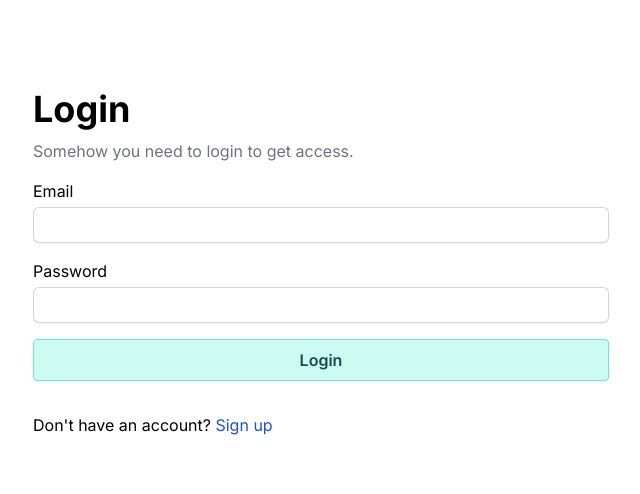
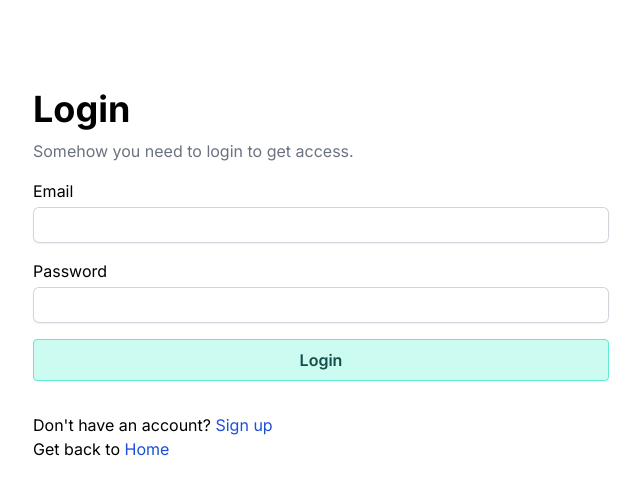
Before and after one commit to kalwabed/memoar, a Nuxt app: page /login in a window 1280 px wide. Shown: the top 494 px of the page, without its empty margins (319-959 px from the left). Built offline with nearby package versions, Linux system fonts and the light colour scheme; no server answers; a web font is replaced by a local one.

Commit message:
fix: color intercept in production

```diff
--- a/pages/login.vue
+++ b/pages/login.vue
@@ -43,6 +43,10 @@ const onLogin = async () => {
       <div class="mt-4">
         <span> Don't have an account? </span>
         <NuxtLink class="hover:underline c-blue7 focus:ring outline-none transition" to="/signup">Sign up</NuxtLink>
+        <p>
+          Get back to
+          <NuxtLink class="hover:underline c-blue7 focus:ring outline-none transition" to="/">Home</NuxtLink>
+        </p>
       </div>
     </form>
   </div>
--- a/uno.config.ts
+++ b/uno.config.ts
@@ -52,7 +52,7 @@ export default defineConfig({
     [
       /^btn-(.*)$/,
       ([, c]) =>
-        `bg-${c}-100 inline-flex gap-2 text-${c}-900 py-2 px-4 rd outline-none font-semibold b b-${c}-300 hover:bg-${c}-200 focus:(ring-2 b-transparent) items-center justify-center text-center h-full transition disabled:(opacity-50 cursor-not-allowed)`,
+        `!bg-${c}-100 inline-flex gap-2 !text-${c}-900 py-2 px-4 rd outline-none font-semibold b !b-${c}-300 hover:!bg-${c}-200 focus:(ring-2 b-transparent) items-center justify-center text-center h-full transition disabled:(opacity-50 cursor-not-allowed)`,
     ],
     { 'btn-sm': 'text-sm py-1 px-4' },
   ],
```
